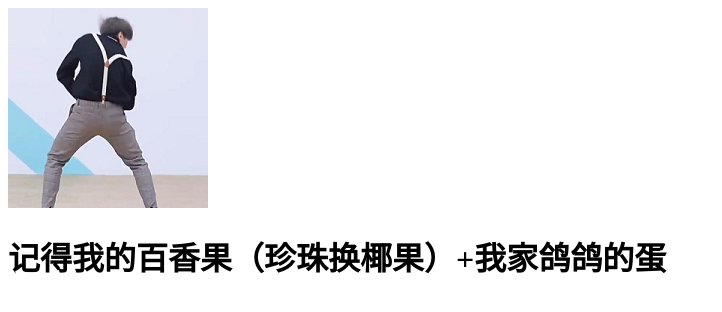
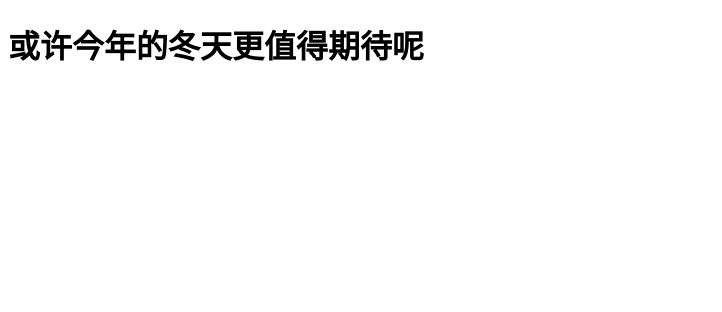
Before and after one commit to Yu-yiup/Yu-yiup.github.io, a plain HTML site: page index.html in a window 1280 px wide. Shown: the whole page, without its empty margins (0-722 px from the left). Drawn offline with Linux system fonts and the light colour scheme.

Commit message:
Update index.html

```diff
--- a/index.html
+++ b/index.html
@@ -6,12 +6,12 @@
 	</head>
 	<body>
 		<div id="" style="display: none;">
-		<iframe frameborder="no" border="0" marginwidth="0" marginheight="0" width=330 height=86 src="https://music.163.com/outchain/player?type=2&id=1960672826&auto=1&height=66"></iframe>
+		<iframe frameborder="no" border="0" marginwidth="0" marginheight="0" width=330 height=86 src="https://music.163.com/outchain/player?type=2&id=1330348068&auto=1&height=66"></iframe>
 	</div>
 		<div id="">
-			<img src="img/R-C.png"/>
+
 		</div>
 
-		<h1>记得我的百香果（珍珠换椰果）+我家鸽鸽的蛋</h1>
+		<h1>或许今年的冬天更值得期待呢</h1>
 	</body>
 </html>
```
